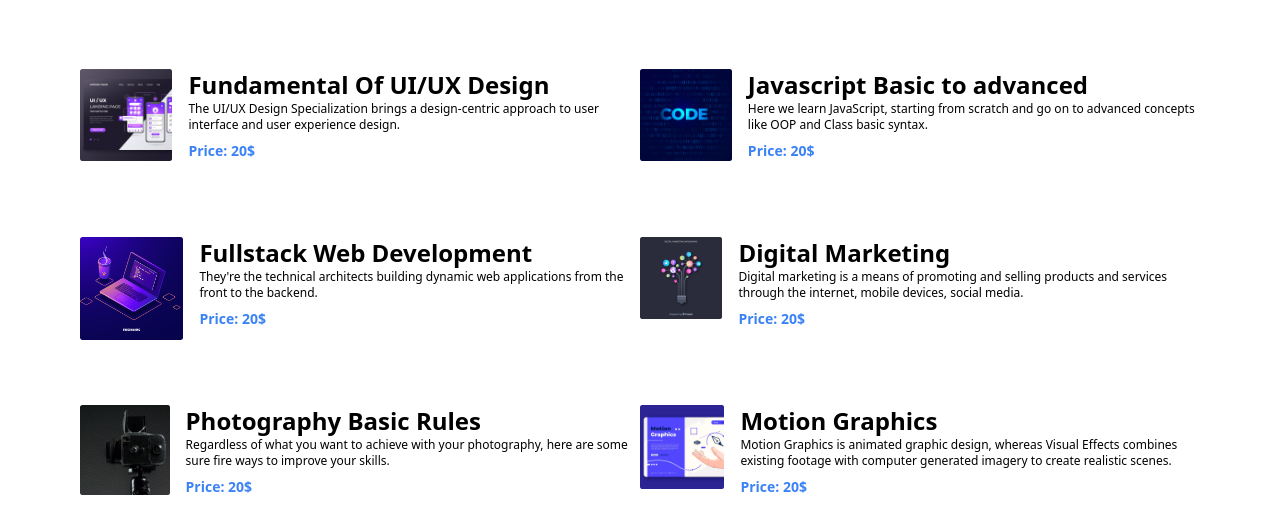
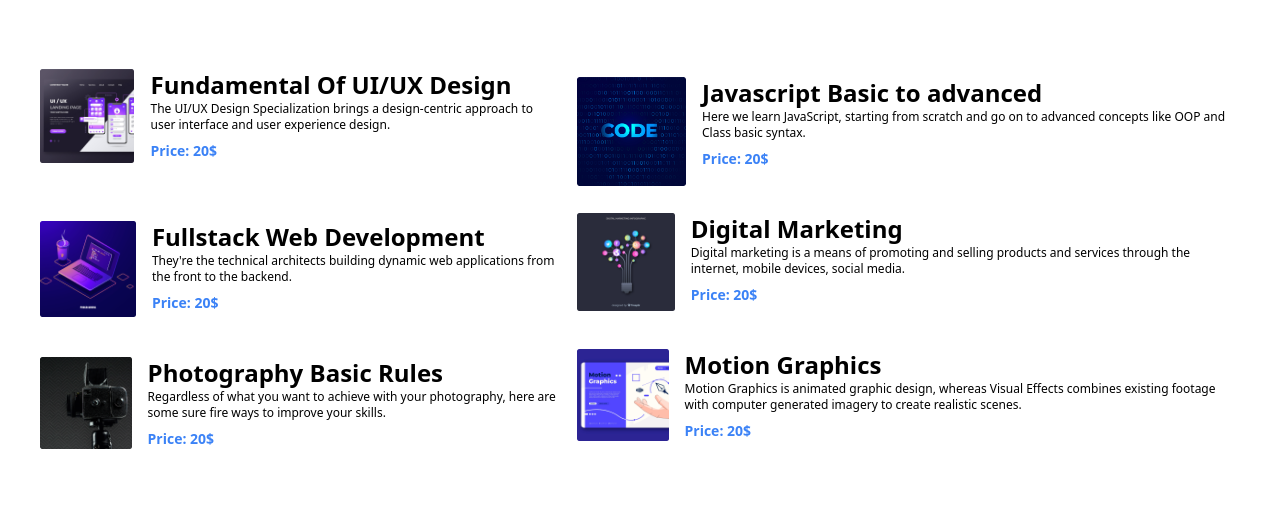
Before and after one commit to AS-Hotoke/assignment_2, a plain HTML site: page assignment.html in a window 1280 px wide. Shown: the part 443-952 px from the top of the page. Drawn offline with nearby package versions, Linux system fonts and the light colour scheme.

Commit message:
re-organised

```diff
--- a/assignment.html
+++ b/assignment.html
@@ -47,18 +47,47 @@
         <h2 class="text-3xl font-bold mt-5 text-center">Discover Our Popular Courses</h2>
         <p class="text-xs font-thin text-center">Many Courses Are Available.</p>
     </div>
-    <div class="grid grid-cols-2 grid-rows-3 px-20  ">
+    <div class="flex flex-col md:flex-row items-center gap-4 px-10">
+        <div class="">
             <div class="flex mt-2">
-            <div class="w-32 h-32">
+                <div class="w-36 h-36">
                     <img src="./images/Rectangle 19.png">
                 </div>
                 <div class="text-3xl ml-4">
                     <h2 class="text-2xl font-semibold">Fundamental Of UI/UX Design</h2>
-                <p class="text-xs font-thin">The UI/UX Design Specialization brings a design-centric approach to user
+                    <p class="text-xs font-thin">The UI/UX Design Specialization brings a design-centric approach to
+                        user
                         interface and user experience design.</p>
                     <h3 class="text-blue-500 text-sm font-semibold mt-2">Price: 20$</h3>
                 </div>
             </div>
+            <div class="flex mt-2">
+                <div class="w-32 h-32">
+                    <img src="./images/Rectangle 23.png">
+                </div>
+                <div class="text-3xl ml-4">
+                    <h2 class="text-2xl font-semibold">Fullstack Web Development</h2>
+                    <p class="text-xs font-thin">They're the technical architects building dynamic web applications from
+                        the
+                        front to the backend.</p>
+                    <h3 class="text-blue-500 text-sm font-semibold mt-2">Price: 20$</h3>
+                </div>
+            </div>
+
+            <div class="flex mt-2">
+                <div class="w-36 h-36">
+                    <img src="./images/Rectangle 27.png">
+                </div>
+                <div class="text-3xl ml-4">
+                    <h2 class="text-2xl font-semibold">Photography Basic Rules</h2>
+                    <p class="text-xs font-thin">Regardless of what you want to achieve with your photography, here are
+                        some
+                        sure fire ways to improve your skills.</p>
+                    <h3 class="text-blue-500 text-sm font-semibold mt-2">Price: 20$</h3>
+                </div>
+            </div>
+        </div>
+        <div class="">
             <div class="flex mt-2">
                 <div class="w-32 h-32">
                     <img src="./images/Rectangle 21.png">
@@ -70,50 +99,29 @@
                     <h3 class="text-blue-500 text-sm font-semibold mt-2">Price: 20$</h3>
                 </div>
             </div>
-
-        <div class="flex mt-2">
-            <div class="w-32 h-32">
-                <img src="./images/Rectangle 23.png">
-            </div>
-            <div class="text-3xl ml-4">
-                <h2 class="text-2xl font-semibold">Fullstack Web Development</h2>
-                <p class="text-xs font-thin">They're the technical architects building dynamic web applications from the
-                    front to the backend.</p>
-                <h3 class="text-blue-500 text-sm font-semibold mt-2">Price: 20$</h3>
-            </div>
-        </div>
             <div class="flex mt-2">
                 <div class="w-32 h-32">
                     <img src="./images/Rectangle 25.png">
                 </div>
                 <div class="text-3xl ml-4">
                     <h2 class="text-2xl font-semibold">Digital Marketing</h2>
-                <p class="text-xs font-thin">Digital marketing is a means of promoting and selling products and services
+                    <p class="text-xs font-thin">Digital marketing is a means of promoting and selling products and
+                        services
                         through the internet, mobile devices, social media.</p>
                         <h3 class="text-blue-500 text-sm font-semibold mt-2">Price: 20$</h3>
                 </div>
             </div>
             <div class="flex mt-2">
-            <div class="w-32 h-32">
-                <img src="./images/Rectangle 27.png">
-            </div>
-            <div class="text-3xl ml-4">
-                <h2 class="text-2xl font-semibold">Photography Basic Rules</h2>
-                <p class="text-xs font-thin">Regardless of what you want to achieve with your photography, here are some
-                    sure fire ways to improve your skills.</p>
-                <h3 class="text-blue-500 text-sm font-semibold mt-2">Price: 20$</h3>
-            </div>
-        </div>
-
-        <div class="flex mt-2">
-            <div class="w-40 h-40">
+                <div class="w-36 h-36">
                     <img src="./images/Rectangle 29.png">
                 </div>
                 <div class="text-3xl ml-4">
                     <h2 class="text-2xl font-semibold">Motion Graphics</h2>
-                <p class="text-xs font-thin">Motion Graphics is animated graphic design, whereas Visual Effects combines
+                    <p class="text-xs font-thin">Motion Graphics is animated graphic design, whereas Visual Effects
+                        combines
                         existing footage with computer generated imagery to create realistic scenes.</p>
                     <h3 class="text-blue-500 text-sm font-semibold mt-2">Price: 20$</h3>
+                </div>
             </div>
         </div>
     </div>
@@ -121,23 +129,27 @@
     <div class="button text-center mt-8">
         <button class="bg-cyan-600 text-2xl px-4 py-2 rounded-lg text-white hover:bg-gray-500">See More Courses</button>
     </div>
-    <div class="flex justify-center mt-32 ml-20 mr-20">
+    <div class="flex justify-center mt-32 ml-12 mr-12">
         <img class="w-80" src="./images/Rectangle 8.png">
         <div class=" bg-teal-100">
             <h1 class="text-3xl font-bold ml-4">Explore The E-Learning Institute.</h1>
-            <p class="mt-8 text-xs font-thin ml-4 mr-4"> E-Learning as the name implies is a formalised teaching which
+            <p class="mt-8 text-xs font-thin ml-4 mr-4"> E-Learning as the name implies is a formalised teaching
+                which
                 includes
                 electronic resources. The use of computer & internet is the main component of E-learning. It also
                 reduces our time & effort. <br>
                 There can be a productive discussion between a teachers& a student
-                irrespective of place & time. E-learning enhances the educational quality. E learning has the facility
+                irrespective of place & time. E-learning enhances the educational quality. E learning has the
+                facility
                 of chat room so that children can Share their point of view on the topic taught. E-learning is also
                 flexible for teachers because they can set the working hours according to their needs. </p>
             <button class="bg-cyan-600 text-2xl px-4 py-2 ml-4 rounded-lg text-white hover:bg-gray-500 mt-16 mb-4">Read
                 More</button>
         </div>
+
     </div>
-    <div class="mt-24 ml-20 mr-20 bg-gradient-to-b from-blue-800 to-blue-400">
+
+    <div class="mt-24 ml-12 mr-12 bg-gradient-to-b from-blue-800 to-blue-400">
 
         <h1 class="font-bold text-white text-3xl px-12 py-12">Ready To Join?</h1>
         <div class="mt-4 flex justify-between px-12 py-12">
@@ -154,7 +166,7 @@
             and have gained immense
             heights in their respective fields.</p>
     </div>
-    <div class="flex justify-around mt-12">
+    <div class="flex flex-col md:flex-row items-center gap-4 justify-around mt-12">
         <div class="bg-white shadow-black shadow-sm">
             <div class="w-44">
                 <img src="./images/Rectangle 31.png">
@@ -162,7 +174,7 @@
             <h1 class="text-2xl font-semibold px-2">Awaid Hussain</h1>
             <p class="text-sm font-thin px-2 py-2">UI/UX Designer</p>
         </div>
-        <div class="bg-white shadow-black shadow-sm ">
+        <div class="bg-white shadow-black shadow-sm">
             <div class=" w-44">
                 <img src="./images/Rectangle 6.png">
             </div>
@@ -237,7 +249,7 @@
         </div>
     </div>
     <h1 class="mt-12 text-center text-4xl font-bold">Trusted by over 800+ companies</h1>
-    <div class="mt-8 flex gap-16 justify-center mb-20 ">
+    <div class="mt-8 flex gap-10 justify-center mb-20 ">
         <a><img src="./images/Group.png"></a>
         <a><img src="./images/udemy-2 1.png"></a>
         <a><img src="./images/fedex-express-6 1.png"></a>
```
Lines whose indentation alone changed are shown as unchanged.
